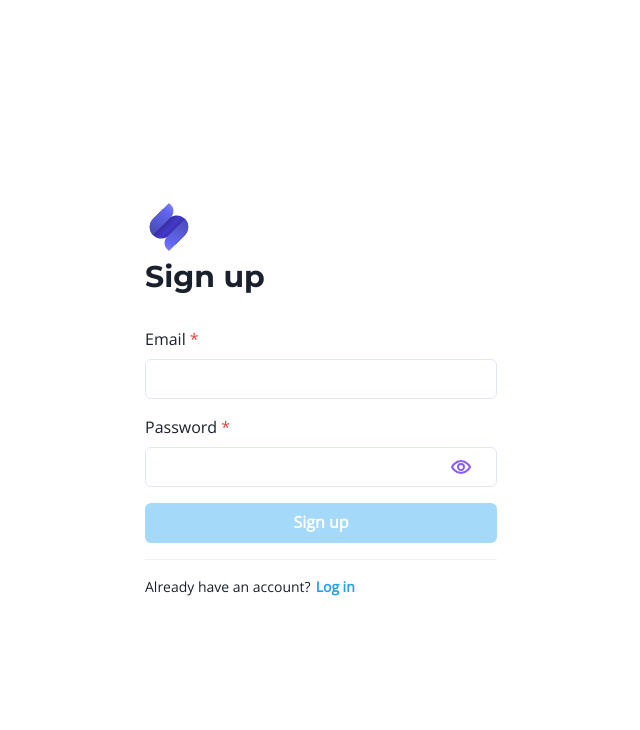
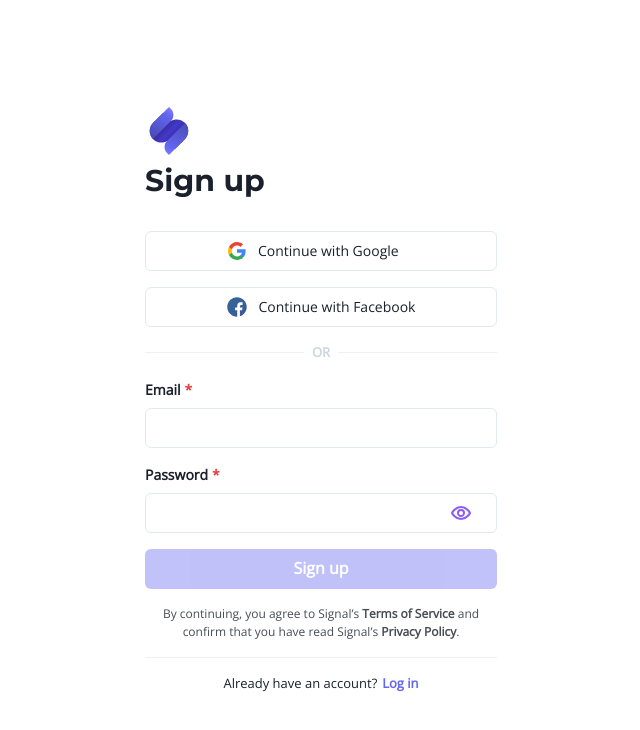
Before and after one commit to ElmouradiAmine/project-oki-doki-web, a React (Create React App) app: page /signup in a window 1280 px wide. Shown: the top 730 px of the page, without its empty margins (319-959 px from the left). Built offline with nearby package versions, Linux system fonts and the light colour scheme; no server answers.

Commit message:
refactor: visual update to signup & login

```diff
--- a/src/App.tsx
+++ b/src/App.tsx
@@ -1,10 +1,10 @@
 import React from 'react';
 import { BrowserRouter as Router, Route, Switch } from 'react-router-dom';
 import useAuthEffect from 'hooks/useAuthEffect';
-import { Login } from 'pages/Login';
-import { Signup } from 'pages/Signup';
+import SignupPage from 'pages/Signup';
 import { PublicRoute } from 'routes/PublicRoute';
 import Home from 'pages/Home';
+import LoginPage from 'pages/LoginPage';
 
 const App = () => {
   useAuthEffect();
@@ -12,8 +12,8 @@
     <Router>
       <Switch>
         <Route exact path="/" component={Home} />
-        <PublicRoute exact path="/login" component={Login} />;
-        <PublicRoute exact path="/signup" component={Signup} />;
+        <PublicRoute exact path="/login" component={LoginPage} />;
+        <PublicRoute exact path="/signup" component={SignupPage} />;
       </Switch>
     </Router>
   );
--- /dev/null
+++ b/src/components/AuthModal/AuthModal.tsx
@@ -0,0 +1,30 @@
+import React, { useState } from 'react';
+import { Modal, ModalOverlay, ModalContent, ModalCloseButton, ModalBody } from '@chakra-ui/react';
+import Login from 'features/auth/components/Login/Login';
+import Signup from 'features/auth/components/Signup/Signup';
+
+type AuthModalProps = {
+  isOpen: boolean;
+  onClose: () => void;
+};
+
+const AuthModal = ({ isOpen, onClose }: AuthModalProps) => {
+  const [currentMode, setCurrentMode] = useState('login');
+  return (
+    <Modal isOpen={isOpen} onClose={onClose}>
+      <ModalOverlay />
+      <ModalContent>
+        <ModalCloseButton />
+        <ModalBody>
+          {currentMode === 'login' ? (
+            <Login onModeChange={() => setCurrentMode('signup')} />
+          ) : (
+            <Signup onModeChange={() => setCurrentMode('login')} />
+          )}
+        </ModalBody>
+      </ModalContent>
+    </Modal>
+  );
+};
+
+export default AuthModal;
--- a/src/components/ErrorMessage/ErrorMessage.tsx
+++ b/src/components/ErrorMessage/ErrorMessage.tsx
@@ -7,7 +7,7 @@
 
 const ErrorMessage = ({ error }: ErrorMessageProps) => {
   return error ? (
-    <Alert status="error">
+    <Alert status="error" fontSize="13px">
       <AlertIcon />
       {error}
     </Alert>
--- a/src/features/auth/components/Container/Container.tsx
+++ b/src/features/auth/components/Container/Container.tsx
@@ -1,18 +1,60 @@
 import React, { FC } from 'react';
-import { VStack, Heading, Box } from '@chakra-ui/react';
+import { VStack, Heading, Box, Button, useToast, Text } from '@chakra-ui/react';
 import { ReactComponent as Logo } from 'assets/icons/logo.svg';
+import { ReactComponent as GoogleIcon } from 'assets/icons/google-icon.svg';
+import { ReactComponent as FacebookIcon } from 'assets/icons/facebook-icon.svg';
+import OrDivider from 'components/OrDivider/OrDivider';
+import { AuthTypes } from 'features/auth/types';
+import { useAuth } from 'store';
 
 type ContainerProps = {
   title: string;
 };
 
 const Container: FC<ContainerProps> = ({ children, title }) => {
+  const { login, isLoading } = useAuth();
+  const toast = useToast();
   return (
     <VStack width="400px" padding="24px" borderRadius="5px" alignItems="stretch" bgColor="white">
       <Logo height="48px" />
       <Heading fontSize="3xl">{title}</Heading>
       <Box height="16px" />
       <VStack spacing={4} alignItems="stretch">
+        <Button
+          variant="outline"
+          onClick={() => login({ type: AuthTypes.GOOGLE_AUTH })}
+          isLoading={isLoading}
+          fontSize="14px"
+          fontWeight="500"
+        >
+          <GoogleIcon />
+          <Text marginLeft="12px" width="156px" textAlign="start">
+            Continue with Google
+          </Text>
+        </Button>
+        <Button
+          variant="outline"
+          onClick={() => {
+            if (!toast.isActive('fb-login-not-implemented')) {
+              toast({
+                id: 'fb-login-not-implemented',
+                title: 'Facebook login is not implemented yet.',
+                status: 'warning',
+                duration: 9000,
+                isClosable: true,
+                position: 'top-right',
+                variant: 'left-accent',
+              });
+            }
+          }}
+          isLoading={isLoading}
+          fontSize="14px"
+          fontWeight="500"
+        >
+          <FacebookIcon />
+          <Text marginLeft="12px">Continue with Facebook</Text>
+        </Button>
+        <OrDivider />
         {children}
       </VStack>
     </VStack>
--- /dev/null
+++ b/src/features/auth/components/Login/Login.tsx
@@ -0,0 +1,35 @@
+import React from 'react';
+import { Divider, Text, Link } from '@chakra-ui/react';
+
+import LoginContainer from 'features/auth/components/LoginContainer/LoginContainer';
+import LoginForm from 'features/auth/components/LoginForm/LoginForm';
+
+type LoginProps = {
+  onModeChange: () => void;
+};
+
+const Login = ({ onModeChange }: LoginProps) => {
+  return (
+    <LoginContainer>
+      <LoginForm />
+      <Divider />
+      <Text fontSize="13px" textAlign="center">
+        Don&apos;t have an account?
+        <Text
+          as={Link}
+          fontSize="13px"
+          margin="0"
+          padding="0"
+          color="brand.500"
+          fontWeight="bold"
+          marginLeft="5px"
+          onClick={onModeChange}
+        >
+          Sign up
+        </Text>
+      </Text>
+    </LoginContainer>
+  );
+};
+
+export default Login;
--- a/src/features/auth/components/LoginContainer/LoginContainer.tsx
+++ b/src/features/auth/components/LoginContainer/LoginContainer.tsx
@@ -1,55 +1,8 @@
 import React, { FC } from 'react';
-import { Button, Text, useToast } from '@chakra-ui/react';
-import { useAuth } from 'store';
-import { AuthTypes } from 'features/auth/types';
-import { ReactComponent as GoogleIcon } from 'assets/icons/google-icon.svg';
-import { ReactComponent as FacebookIcon } from 'assets/icons/facebook-icon.svg';
-import OrDivider from 'components/OrDivider/OrDivider';
 import Container from '../Container/Container';
 
 const LoginContainer: FC = ({ children }) => {
-  const { login, isLoading } = useAuth();
-  const toast = useToast();
-  return (
-    <Container title="Log in">
-      <Button
-        variant="outline"
-        onClick={() => login({ type: AuthTypes.GOOGLE_AUTH })}
-        isLoading={isLoading}
-        fontSize="14px"
-        fontWeight="500"
-      >
-        <GoogleIcon />
-        <Text marginLeft="12px" width="156px" textAlign="start">
-          Continue with Google
-        </Text>
-      </Button>
-      <Button
-        variant="outline"
-        onClick={() => {
-          if (!toast.isActive('fb-login-not-implemented')) {
-            toast({
-              id: 'fb-login-not-implemented',
-              title: 'Facebook login is not implemented yet.',
-              status: 'warning',
-              duration: 9000,
-              isClosable: true,
-              position: 'top-right',
-              variant: 'left-accent',
-            });
-          }
-        }}
-        isLoading={isLoading}
-        fontSize="14px"
-        fontWeight="500"
-      >
-        <FacebookIcon />
-        <Text marginLeft="12px">Continue with Facebook</Text>
-      </Button>
-      <OrDivider />
-      {children}
-    </Container>
-  );
+  return <Container title="Log in">{children}</Container>;
 };
 
 export default LoginContainer;
--- /dev/null
+++ b/src/features/auth/components/Signup/Signup.tsx
@@ -0,0 +1,40 @@
+import React from 'react';
+
+import { Divider, Text, Link } from '@chakra-ui/react';
+
+import SignupContainer from '../SignupContainer/SignupContainer';
+import SignupForm from '../SignupForm/SignupForm';
+
+type SignupProps = {
+  onModeChange: () => void;
+};
+
+const Signup = ({ onModeChange }: SignupProps) => {
+  return (
+    <SignupContainer>
+      <SignupForm />
+      <Text fontSize="12px" textAlign="center" opacity="0.8">
+        By continuing, you agree to Signal’s <strong>Terms of Service</strong> and confirm that you
+        have read Signal’s <strong>Privacy Policy</strong>.
+      </Text>
+      <Divider />
+      <Text fontSize="13px" textAlign="center">
+        Already have an account?
+        <Text
+          as={Link}
+          fontSize="13px"
+          margin="0"
+          padding="0"
+          color="brand.500"
+          fontWeight="bold"
+          marginLeft="5px"
+          onClick={onModeChange}
+        >
+          Log in
+        </Text>
+      </Text>
+    </SignupContainer>
+  );
+};
+
+export default Signup;
--- a/src/features/auth/components/SignupForm/SignupForm.tsx
+++ b/src/features/auth/components/SignupForm/SignupForm.tsx
@@ -30,17 +30,30 @@
     <form onSubmit={handleSubmit}>
       <VStack spacing={4}>
         <FormControl id="email" isRequired>
-          <FormLabel>Email</FormLabel>
-          <Input type="email" value={email} onChange={(e) => setEmail(e.target.value)} />
+          <FormLabel fontWeight="bold" fontSize="14px">
+            Email
+          </FormLabel>
+          <Input
+            fontSize="14px"
+            type="email"
+            value={email}
+            onChange={(e) => setEmail(e.target.value)}
+          />
         </FormControl>
         <FormControl id="password" isRequired>
-          <FormLabel>Password</FormLabel>
-          <PasswordInput value={password} onChange={(e) => setPassword(e.target.value)} />
+          <FormLabel fontWeight="bold" fontSize="14px">
+            Password
+          </FormLabel>
+          <PasswordInput
+            fontSize="14px"
+            value={password}
+            onChange={(e) => setPassword(e.target.value)}
+          />
           <FormErrorMessage>{error}</FormErrorMessage>
         </FormControl>
         <Button
           type="submit"
-          colorScheme="twitter"
+          colorScheme="brand"
           onClick={handleSubmit}
           disabled={!validate()}
           isLoading={isLoading}
--- a/src/pages/Login.tsx
+++ /dev/null
@@ -1,30 +0,0 @@
-import React from 'react';
-import { Divider, Text, Link } from '@chakra-ui/react';
-import { Link as RouteLink } from 'react-router-dom';
-
-import Layout from 'components/Layout/Layout';
-import LoginContainer from 'features/auth/components/LoginContainer/LoginContainer';
-import LoginForm from 'features/auth/components/LoginForm/LoginForm';
-import background from 'assets/images/background.jpeg';
-
-export const Login = () => {
-  return (
-    <Layout
-      background={`linear-gradient(
-        rgba(0, 0, 0, 0.6),
-        rgba(0, 0, 0, 0.6)
-      ),url(${background})`}
-    >
-      <LoginContainer>
-        <LoginForm />
-        <Divider />
-        <Text fontSize="13px" textAlign="center">
-          Don&apos;t have an account?
-          <Link as={RouteLink} to="signup" color="brand.500" fontWeight="bold" marginLeft="5px">
-            Sign up
-          </Link>
-        </Text>
-      </LoginContainer>
-    </Layout>
-  );
-};
--- /dev/null
+++ b/src/pages/LoginPage.tsx
@@ -0,0 +1,17 @@
+import React from 'react';
+
+import Layout from 'components/Layout/Layout';
+import Login from 'features/auth/components/Login/Login';
+import { useHistory } from 'react-router-dom';
+
+const LoginPage = () => {
+  const history = useHistory();
+
+  return (
+    <Layout>
+      <Login onModeChange={() => history.push('/signup')} />
+    </Layout>
+  );
+};
+
+export default LoginPage;
--- a/src/pages/Signup.tsx
+++ b/src/pages/Signup.tsx
@@ -1,24 +1,16 @@
 import React from 'react';
-import { Link, Text, Divider } from '@chakra-ui/react';
-import { Link as RouteLink } from 'react-router-dom';
+import { useHistory } from 'react-router-dom';
 
 import Layout from 'components/Layout/Layout';
-import SignupContainer from 'features/auth/components/SignupContainer/SignupContainer';
-import SignupForm from 'features/auth/components/SignupForm/SignupForm';
+import Signup from 'features/auth/components/Signup/Signup';
 
-export const Signup = () => {
+const SignupPage = () => {
+  const history = useHistory();
   return (
     <Layout>
-      <SignupContainer>
-        <SignupForm />
-        <Divider />
-        <Text fontSize="sm">
-          Already have an account?
-          <Link as={RouteLink} to="login" color="twitter.500" fontWeight="bold" marginLeft="5px">
-            Log in
-          </Link>
-        </Text>
-      </SignupContainer>
+      <Signup onModeChange={() => history.push('/login')} />
     </Layout>
   );
 };
+
+export default SignupPage;
```
Also changed, not shown: src/components/AuthButtons/AuthButtons.tsx (+5 -12 lines), src/assets/images/background.jpeg (deleted).
